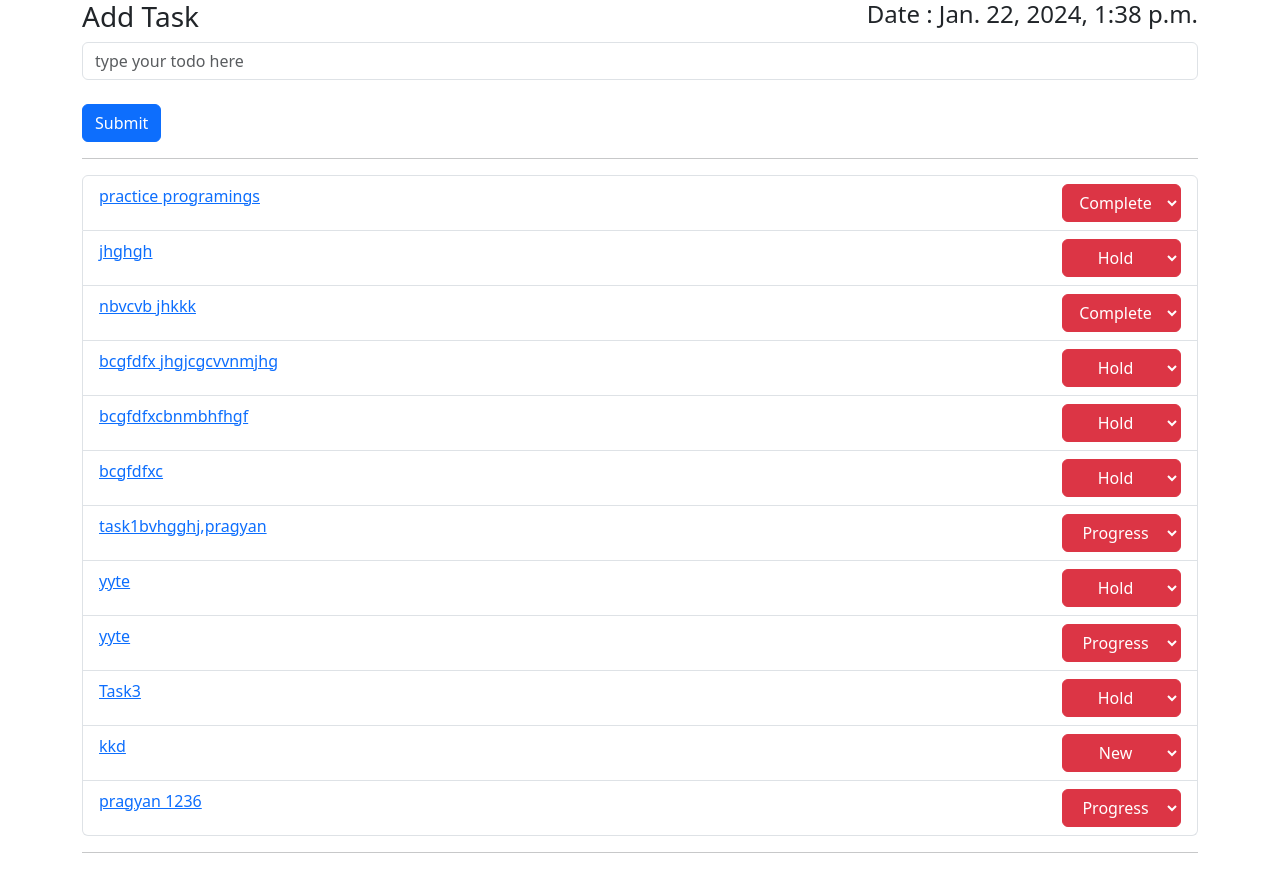
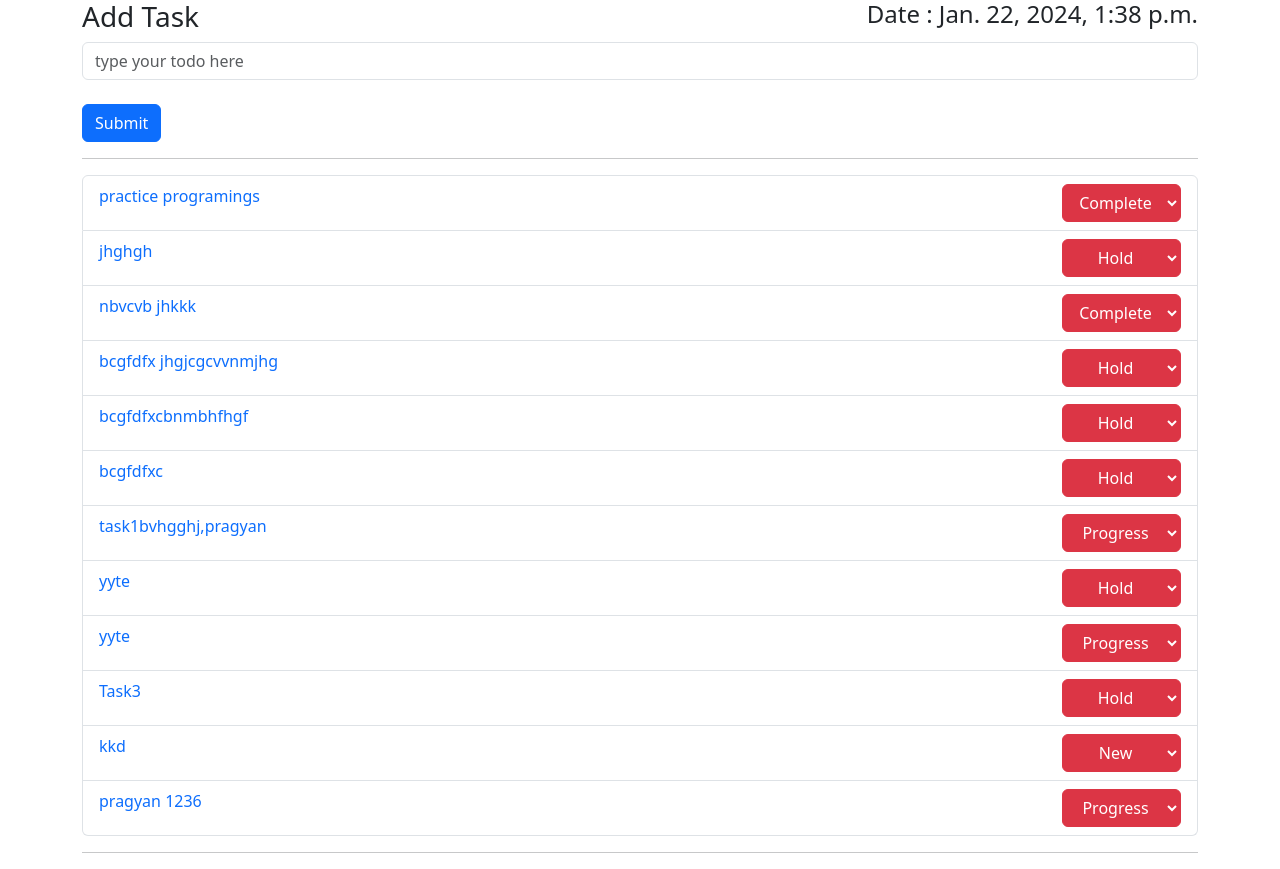
Before and after one commit to subhadarshani82/TodoList_Django_project, a Django app: page / in a window 1280 px wide. Run offline with Django 5.2, Linux system fonts and the light colour scheme; data comes from the database, SQL or seed files in the repository; both versions use the stored data as it was after the commit.

Commit message:
change task style

```diff
--- a/templates/todo.html
+++ b/templates/todo.html
@@ -23,7 +23,7 @@
 <ul class="list-group ">
     {% for task in all_task %}
         <li class="list-group-item d-flex justify-content-between">
-            <a href="{% url 'get_task' task.id %}" onclick="return confirm('Do you want to Edit this task ?')">
+            <a href="{% url 'get_task' task.id %}" onclick="return confirm('Do you want to Edit this task ?')" style="text-decoration: none">
             {{ task.task }}
             </a>
             <form action="{% url 'task_status' task.id %}" method="POST">
```
Also changed, not shown: db.sqlite3.
